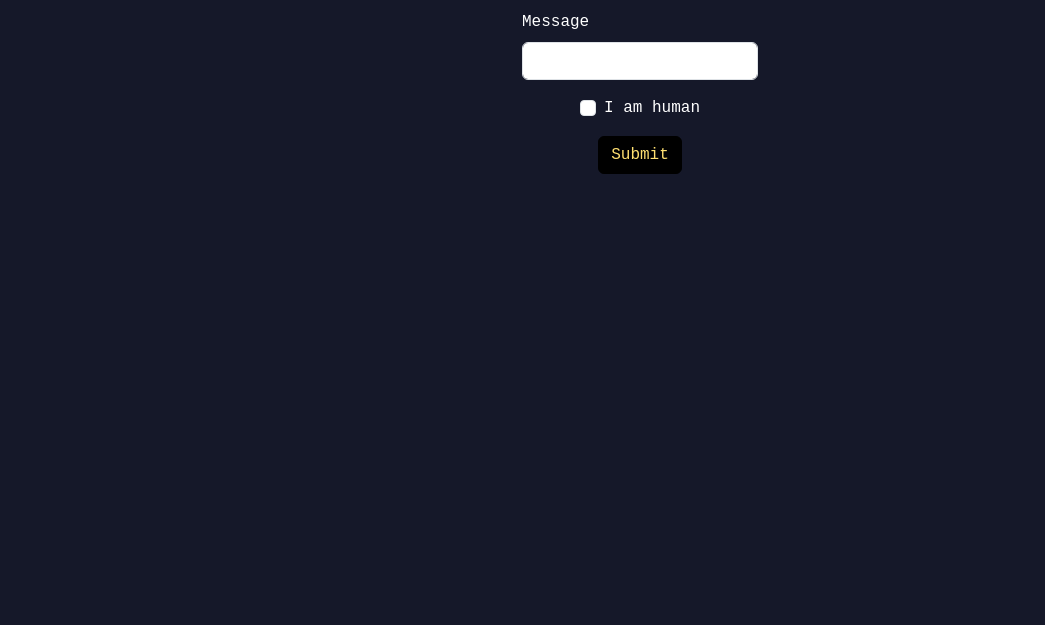
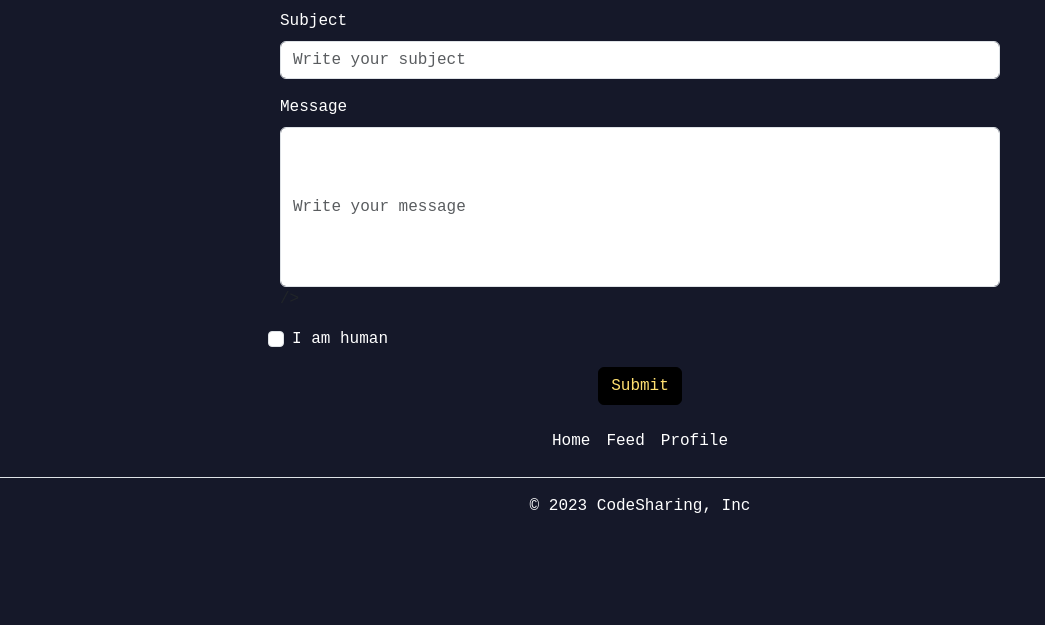
Before and after one commit to Ramsnes/css-frameworks-CA, a website: page feed/index.html in a window 1280 px wide. Shown: the part 175-800 px from the top of the page, without its empty margins (0-1045 px from the left). Drawn offline with nearby package versions, Linux system fonts and the light colour scheme; files that its build step writes are made by us from their sources.

Commit message:
need to fix form ruins vh

```diff
--- a/feed/index.html
+++ b/feed/index.html
@@ -20,39 +20,40 @@
               <a class="nav-link" href="../index.html">Home</a>
             </li>
             <li class="nav-item">
-              <a class="nav-link" href="#">Profile</a>
+              <a class="nav-link" href="../profile/index.html">Profile</a>
             </li>
             <li class="nav-item">
-              <a class="nav-link current" href="../feed/index.html">Feed</a>
+              <a class="nav-link current" href="#">Feed</a>
             </li>
           </ul>
         </div>
       </nav>
       <!-- nav end -->
 
-      <div class="container col-lg-10 col-xl-8 col-xxl-6">
+      <div class="container col-lg-10 col-xl-8 col-xxl-6 d-flex flex-column">
+        <h2 class="mt-5 mb-4">Submit your post</h2>
         <!-- Form  -->
         <form>
           <div class="mb-3">
-            <label for="exampleInputEmail1" class="form-label">Subject</label>
+            <label for="exampleInputSubject" class="form-label">Subject</label>
             <input
-              type="email"
+              type="text"
               class="form-control"
-              id="exampleInputEmail1"
-              aria-describedby="emailHelp"
+              placeholder="Write your subject"
+              id="exampleInputSubject"
+              aria-describedby="Subject"
             />
-            <div id="emailHelp" class="form-text">
-              Please keep it short'n sweet
-            </div>
           </div>
           <div class="mb-3">
-            <label for="exampleInputPassword1" class="form-label"
-              >Message</label
-            >
+            <label for="exampleInputMessage" class="form-label">Message</label>
             <input
-              type="password"
+              type="text"
               class="form-control"
-              id="exampleInputPassword1"
+              type="text"
+              placeholder="Write your message"
+              aria-label="Message"
+              id="exampleInputMessage"
+            />
             />
           </div>
           <div class="mb-3 form-check">
@@ -69,6 +70,23 @@
         </form>
         <!-- Form end -->
       </div>
+
+      <!-- Footer  -->
+      <footer class="py-3 my-4 mt-auto">
+        <ul class="nav justify-content-center border-bottom pb-3 mb-3">
+          <li class="nav-item">
+            <a href="#" class="nav-link px-2">Home</a>
+          </li>
+          <li class="nav-item">
+            <a href="feed/index.html" class="nav-link px-2">Feed</a>
+          </li>
+          <li class="nav-item">
+            <a href="profile/index.html" class="nav-link px-2">Profile</a>
+          </li>
+        </ul>
+        <p class="text-center">© 2023 CodeSharing, Inc</p>
+      </footer>
+      <!-- Footer end -->
     </main>
   </body>
 </html>
--- a/src/scss/_custom-variables.scss
+++ b/src/scss/_custom-variables.scss
@@ -14,6 +14,7 @@ $gold: #ffe071;
 $gold-hvr: #9e8a42;
 $bckgrnd-drk: #363636;
 $white: #fff;
+$gray: #acacac;
 $black: #000;
 $blue-bckg: #151829;
 $pink: #eb1aa5;
--- /dev/null
+++ b/src/scss/feed.scss
@@ -0,0 +1,13 @@
+@import "_custom-variables.scss";
+
+#emailHelp {
+  color: $gray;
+}
+
+label {
+  width: 90vh;
+}
+
+#exampleInputMessage {
+  height: 20vh;
+}
--- a/src/scss/index.scss
+++ b/src/scss/index.scss
@@ -1,6 +1,7 @@
 @import "../../node_modules/bootstrap/scss/bootstrap.scss";
 @import "../../node_modules/bootstrap/scss/variables";
 @import "profile.scss";
+@import "feed.scss";
 @import "_custom-variables";
 @import "_custom-navbar";
 
@@ -13,8 +14,13 @@ body {
   text-align: $txt-algn-cntr;
 }
 
-h1 {
+h1,
+h3 {
   color: $gold;
+}
+
+h2 {
+  color: $white;
 }
 
 label,
@@ -49,3 +55,18 @@ footer .nav-link {
   background: $gold;
   color: $black;
 }
+
+// .form-group,
+// .form-check {
+//   text-align: center;
+//   display: flex;
+//   flex-direction: column;
+//   align-items: center;
+// }
+// .form-control.narrow-input {
+//   text-align: center;
+// }
+
+.container {
+  max-width: 100%; /* Adjust the maximum width as needed */
+}
```
Also changed, not shown: index.html (+4 -4 lines).
